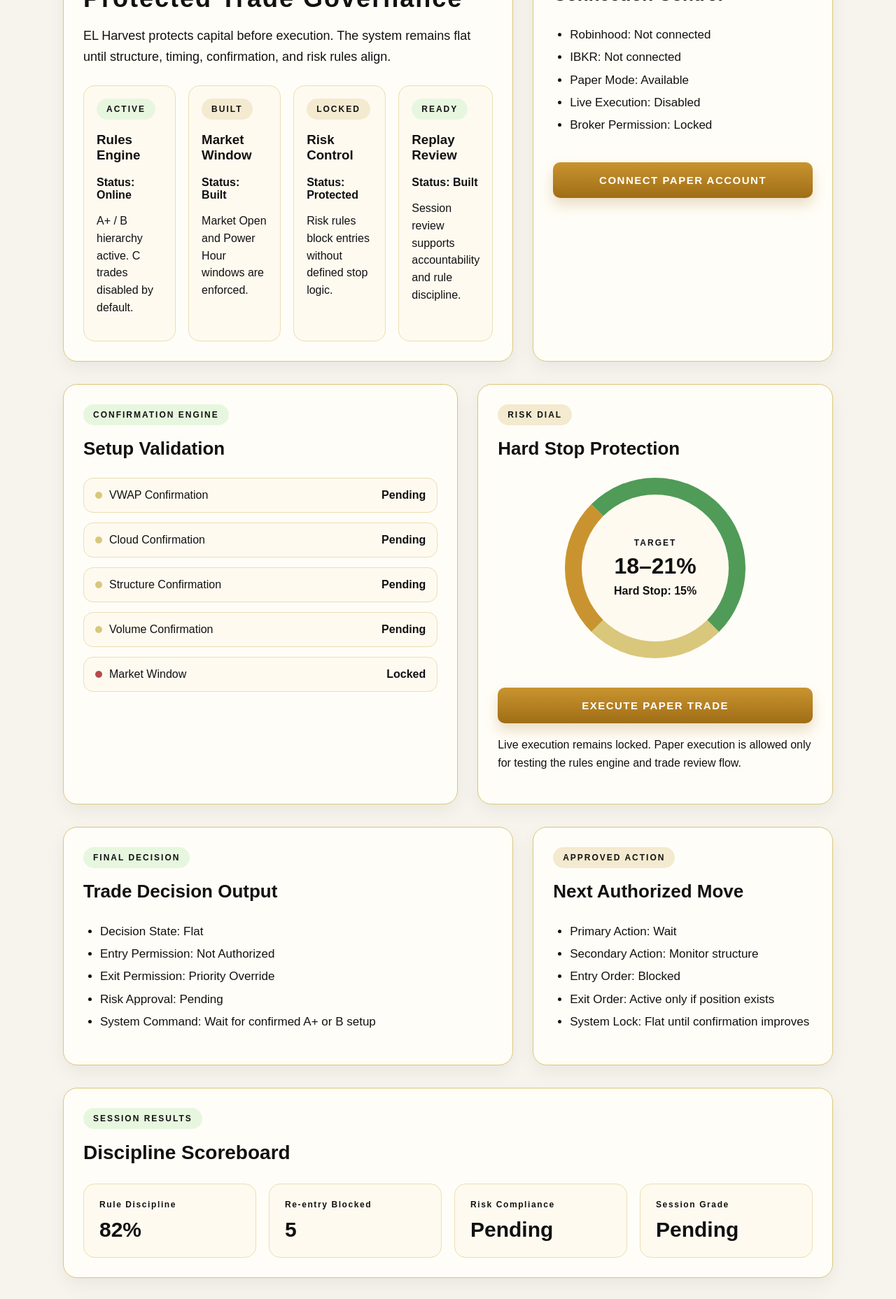
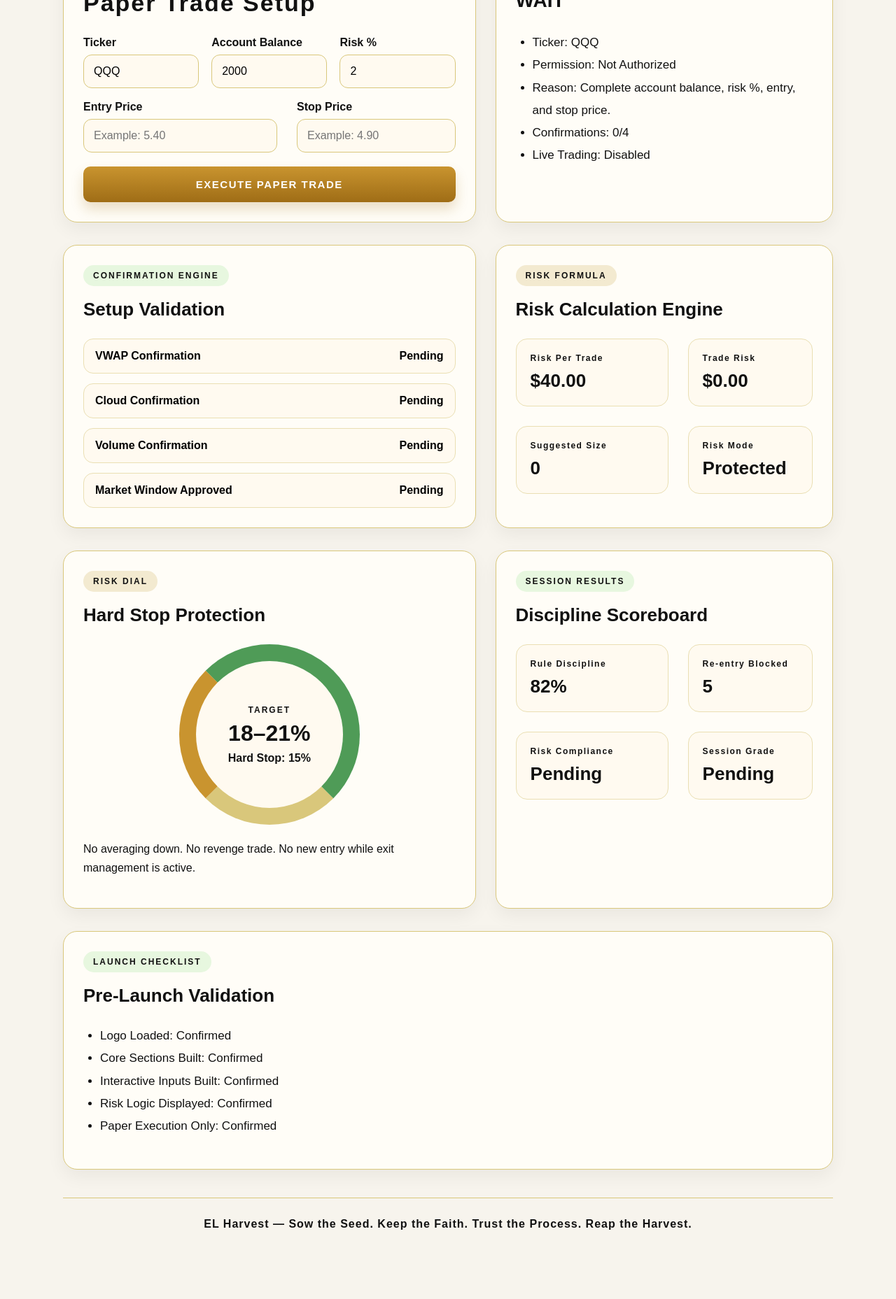
Before and after one commit to 1anointedradio-maker/elharvest-web, a Next.js app: page / in a window 1280 px wide. Shown: the part 580-2437 px from the top of the page at 70% size. After the commit the page ends 2399 px from the top, so only its background shows below. Built offline with nearby package versions, Linux system fonts and the light colour scheme.

Commit message:
Update page.jsx

```diff
--- a/app/page.jsx
+++ b/app/page.jsx
@@ -1,128 +1,81 @@
+"use client";
+
+import { useMemo, useState } from "react";
+
 export default function Home() {
-  const statusCards = [
-    {
-      badge: "ACTIVE",
-      title: "Rules Engine",
-      status: "Online",
-      detail: "A+ / B hierarchy active. C trades disabled by default.",
-      tone: "green",
-    },
-    {
-      badge: "BUILT",
-      title: "Market Window",
-      status: "Built",
-      detail: "Market Open and Power Hour windows are enforced.",
-      tone: "gold",
-    },
-    {
-      badge: "LOCKED",
-      title: "Risk Control",
-      status: "Protected",
-      detail: "Risk rules block entries without defined stop logic.",
-      tone: "gold",
-    },
-    {
-      badge: "READY",
-      title: "Replay Review",
-      status: "Built",
-      detail: "Session review supports accountability and rule discipline.",
-      tone: "green",
-    },
-  ];
+  const [ticker, setTicker] = useState("QQQ");
+  const [accountBalance, setAccountBalance] = useState("2000");
+  const [riskPercent, setRiskPercent] = useState("2");
+  const [entryPrice, setEntryPrice] = useState("");
+  const [stopPrice, setStopPrice] = useState("");
+  const [vwapConfirmed, setVwapConfirmed] = useState(false);
+  const [cloudConfirmed, setCloudConfirmed] = useState(false);
+  const [volumeConfirmed, setVolumeConfirmed] = useState(false);
+  const [marketWindow, setMarketWindow] = useState(false);
 
-  const confirmationChecks = [
-    { label: "VWAP Confirmation", value: "Pending", status: "pending" },
-    { label: "Cloud Confirmation", value: "Pending", status: "pending" },
-    { label: "Structure Confirmation", value: "Pending", status: "pending" },
-    { label: "Volume Confirmation", value: "Pending", status: "pending" },
-    { label: "Market Window", value: "Locked", status: "locked" },
-  ];
+  const calculations = useMemo(() => {
+    const balance = Number(accountBalance);
+    const risk = Number(riskPercent);
+    const entry = Number(entryPrice);
+    const stop = Number(stopPrice);
 
-  const decisionItems = [
-    "Decision State: Flat",
-    "Entry Permission: Not Authorized",
-    "Exit Permission: Priority Override",
-    "Risk Approval: Pending",
-    "System Command: Wait for confirmed A+ or B setup",
-  ];
+    const validBalance = balance > 0;
+    const validRisk = risk > 0;
+    const validEntry = entry > 0;
+    const validStop = stop > 0;
+    const tradeRisk = Math.abs(entry - stop);
+    const riskDollars = validBalance && validRisk ? balance * (risk / 100) : 0;
+    const positionSize =
+      riskDollars > 0 && tradeRisk > 0 ? Math.floor(riskDollars / tradeRisk) : 0;
 
-  const brokerItems = [
-    "Robinhood: Not connected",
-    "IBKR: Not connected",
-    "Paper Mode: Available",
-    "Live Execution: Disabled",
-    "Broker Permission: Locked",
-  ];
+    const confirmations = [vwapConfirmed, cloudConfirmed, volumeConfirmed, marketWindow];
+    const confirmedCount = confirmations.filter(Boolean).length;
 
-  const sessionStats = [
-    { label: "Rule Discipline", value: "82%" },
-    { label: "Re-entry Blocked", value: "5" },
-    { label: "Risk Compliance", value: "Pending" },
-    { label: "Session Grade", value: "Pending" },
-  ];
+    let decision = "FLAT";
+    let permission = "Not Authorized";
+    let reason = "Waiting for confirmed setup and valid risk inputs.";
 
-  const modules = [
-    {
-      badge: "TRADE CHECKLIST",
-      title: "Pre-Trade Confirmation",
-      tone: "green",
-      items: [
-        "Price Above/Below VWAP: Pending",
-        "Cloud Direction Confirmed: Pending",
-        "Market Window Approved: Pending",
-        "Risk Defined Before Entry: Required",
-        "Final Approval: Not Authorized",
-      ],
-    },
-    {
-      badge: "EXECUTION RULES",
-      title: "Entry and Exit Discipline",
-      tone: "gold",
-      items: [
-        "No entry without confirmed trade state",
-        "No entry while exit management is active",
-        "No trade during blocked market windows",
-        "Exit signal overrides all new setups",
-        "Manual override requires post-session review",
-      ],
-    },
-    {
-      badge: "SESSION COMMAND",
-      title: "Operator Instruction",
-      tone: "gold",
-      items: [
-        "Current Command: Stay Flat",
-        "Reason: Setup not confirmed",
-        "Allowed Action: Observe only",
-        "Blocked Action: New entry",
-        "Next Review: Market Open or Power Hour",
-      ],
-    },
-    {
-      badge: "SYSTEM LOCK",
-      title: "Readiness Gate",
-      tone: "gold",
-      items: [
-        "System Mode: Protected",
-        "Trading Permission: Locked",
-        "Data Requirement: Pending live inputs",
-        "Override Permission: Disabled",
-        "Release Condition: Confirmed A+ or B setup",
-      ],
-    },
-    {
-      badge: "LAUNCH CHECKLIST",
-      title: "Pre-Launch Validation",
-      tone: "green",
-      items: [
-        "Logo Loaded: Confirmed",
-        "Core Sections Built: Confirmed",
-        "Trading Rules Displayed: Confirmed",
-        "Risk Logic Displayed: Confirmed",
-        "Final Review Status: Pending",
-      ],
-    },
-  ];
+    if (!validBalance || !validRisk || !validEntry || !validStop) {
+      decision = "WAIT";
+      permission = "Not Authorized";
+      reason = "Complete account balance, risk %, entry, and stop price.";
+    } else if (tradeRisk <= 0) {
+      decision = "WAIT";
+      permission = "Not Authorized";
+      reason = "Entry and stop cannot be the same.";
+    } else if (confirmedCount < 4) {
+      decision = "FLAT";
+      permission = "Locked";
+      reason = "All confirmations are not aligned yet.";
+    } else {
+      decision = "PAPER ONLY";
+      permission = "Paper Trade Authorized";
+      reason = "Setup is confirmed for paper execution only.";
+    }
+
+    return {
+      balance,
+      risk,
+      entry,
+      stop,
+      tradeRisk,
+      riskDollars,
+      positionSize,
+      confirmedCount,
+      decision,
+      permission,
+      reason,
+    };
+  }, [
+    accountBalance,
+    riskPercent,
+    entryPrice,
+    stopPrice,
+    vwapConfirmed,
+    cloudConfirmed,
+    volumeConfirmed,
+    marketWindow,
+  ]);
 
   const panelStyle = {
     background: "#fffdf7",
@@ -135,13 +88,23 @@ export default function Home() {
   const badgeStyle = (tone = "gold") => ({
     display: "inline-block",
     fontSize: "12px",
-    fontWeight: "800",
+    fontWeight: "900",
     letterSpacing: "2px",
     padding: "8px 14px",
     borderRadius: "999px",
-    background: tone === "green" ? "#e7f7df" : "#f3ead0",
+    background: tone === "green" ? "#e7f7df" : tone === "red" ? "#f8dddd" : "#f3ead0",
     marginBottom: "18px",
   });
+
+  const inputStyle = {
+    width: "100%",
+    boxSizing: "border-box",
+    border: "1px solid #d9c77b",
+    borderRadius: "12px",
+    padding: "14px",
+    fontSize: "16px",
+    background: "#fffaf0",
+  };
 
   const buttonStyle = {
     width: "100%",
@@ -157,35 +120,69 @@ export default function Home() {
     boxShadow: "0 10px 18px rgba(159,109,22,0.22)",
   };
 
-  function StatusDot({ status }) {
-    const color =
-      status === "locked" ? "#b54b4b" : status === "confirmed" ? "#4f9b57" : "#d9c77b";
+  const decisionTone =
+    calculations.decision === "PAPER ONLY"
+      ? "green"
+      : calculations.decision === "WAIT"
+      ? "gold"
+      : "red";
 
+  function Field({ label, value, onChange, placeholder, type = "text" }) {
     return (
-      <span
-        style={{
-          width: "10px",
-          height: "10px",
-          borderRadius: "50%",
-          background: color,
-          display: "inline-block",
-          marginRight: "10px",
-        }}
-      />
+      <label style={{ display: "grid", gap: "8px", fontWeight: "800" }}>
+        {label}
+        <input
+          type={type}
+          value={value}
+          placeholder={placeholder}
+          onChange={(event) => onChange(event.target.value)}
+          style={inputStyle}
+        />
+      </label>
     );
   }
 
-  function ModuleCard({ badge, title, items, tone }) {
+  function ToggleCheck({ label, checked, onChange }) {
     return (
-      <section style={{ ...panelStyle, marginTop: "32px" }}>
-        <div style={badgeStyle(tone)}>{badge}</div>
-        <h3 style={{ marginTop: 0, fontSize: "26px" }}>{title}</h3>
-        <ul style={{ lineHeight: "1.9", paddingLeft: "24px", fontSize: "17px" }}>
-          {items.map((item) => (
-            <li key={item}>{item}</li>
-          ))}
-        </ul>
-      </section>
+      <button
+        type="button"
+        onClick={() => onChange(!checked)}
+        style={{
+          display: "flex",
+          justifyContent: "space-between",
+          alignItems: "center",
+          border: "1px solid #eadfb3",
+          borderRadius: "14px",
+          padding: "15px 16px",
+          background: checked ? "#e7f7df" : "#fffaf0",
+          fontSize: "16px",
+          fontWeight: "800",
+          textAlign: "left",
+        }}
+      >
+        <span>{label}</span>
+        <span>{checked ? "Confirmed" : "Pending"}</span>
+      </button>
+    );
+  }
+
+  function StatBox({ label, value }) {
+    return (
+      <div
+        style={{
+          border: "1px solid #eadfb3",
+          borderRadius: "16px",
+          padding: "20px",
+          background: "#fffaf0",
+        }}
+      >
+        <div style={{ fontSize: "12px", letterSpacing: "1.5px", fontWeight: "900" }}>
+          {label}
+        </div>
+        <div style={{ fontSize: "26px", fontWeight: "900", marginTop: "10px" }}>
+          {value}
+        </div>
+      </div>
     );
   }
 
@@ -207,7 +204,7 @@ export default function Home() {
 
         .eh-grid-2 {
           display: grid;
-          grid-template-columns: 1.2fr 0.8fr;
+          grid-template-columns: 1.1fr 0.9fr;
           gap: 28px;
           align-items: stretch;
         }
@@ -215,7 +212,7 @@ export default function Home() {
         .eh-grid-3 {
           display: grid;
           grid-template-columns: repeat(3, 1fr);
-          gap: 22px;
+          gap: 18px;
         }
 
         .eh-grid-4 {
@@ -224,23 +221,16 @@ export default function Home() {
           gap: 18px;
         }
 
-        .eh-mobile-stack {
-          display: grid;
-          grid-template-columns: 1fr 0.9fr;
-          gap: 28px;
-        }
-
         @media (max-width: 900px) {
           .eh-grid-2,
           .eh-grid-3,
-          .eh-grid-4,
-          .eh-mobile-stack {
+          .eh-grid-4 {
             grid-template-columns: 1fr;
           }
 
           .eh-command-bar {
+            flex-direction: column;
             align-items: flex-start;
-            flex-direction: column;
           }
         }
       `}</style>
@@ -249,108 +239,121 @@ export default function Home() {
         <div>
           <strong style={{ letterSpacing: "1.5px" }}>EL HARVEST COMMAND CENTER</strong>
           <div style={{ fontSize: "14px", marginTop: "6px", opacity: 0.8 }}>
-            Protected Mode · Paper Execution · Live Trading Locked
+            Interactive Risk Calculator · Paper Execution · Live Trading Locked
           </div>
         </div>
 
-        <div
-          style={{
-            padding: "8px 12px",
-            borderRadius: "999px",
-            background: "#e7f7df",
-            fontWeight: "800",
-            letterSpacing: "1px",
-            fontSize: "12px",
-          }}
-        >
-          SYSTEM SAFE
-        </div>
+        <div style={badgeStyle(decisionTone)}>{calculations.decision}</div>
       </section>
 
       <section className="eh-grid-2">
         <div style={panelStyle}>
-          <div style={badgeStyle("green")}>PRODUCT CORE</div>
-          <h2
-            style={{
-              fontSize: "36px",
-              letterSpacing: "2px",
-              marginTop: 0,
-              marginBottom: "12px",
-            }}
-          >
-            Protected Trade Governance
+          <div style={badgeStyle("green")}>TRADE INPUT</div>
+          <h2 style={{ fontSize: "34px", letterSpacing: "2px", marginTop: 0 }}>
+            Paper Trade Setup
           </h2>
 
-          <p style={{ fontSize: "18px", lineHeight: "1.65", maxWidth: "760px" }}>
-            EL Harvest protects capital before execution. The system remains flat until
-            structure, timing, confirmation, and risk rules align.
-          </p>
+          <div className="eh-grid-3" style={{ marginTop: "22px" }}>
+            <Field label="Ticker" value={ticker} onChange={setTicker} placeholder="QQQ" />
+            <Field
+              label="Account Balance"
+              value={accountBalance}
+              onChange={setAccountBalance}
+              placeholder="2000"
+              type="number"
+            />
+            <Field
+              label="Risk %"
+              value={riskPercent}
+              onChange={setRiskPercent}
+              placeholder="2"
+              type="number"
+            />
+          </div>
 
-          <div className="eh-grid-4" style={{ marginTop: "26px" }}>
-            {statusCards.map((card) => (
-              <div
-                key={card.title}
-                style={{
-                  border: "1px solid #eadfb3",
-                  borderRadius: "16px",
-                  padding: "18px",
-                  background: "#fffaf0",
-                }}
-              >
-                <div style={badgeStyle(card.tone)}>{card.badge}</div>
-                <h3 style={{ marginTop: 0 }}>{card.title}</h3>
-                <strong>Status: {card.status}</strong>
-                <p style={{ lineHeight: "1.55" }}>{card.detail}</p>
-              </div>
-            ))}
+          <div className="eh-grid-2" style={{ marginTop: "18px" }}>
+            <Field
+              label="Entry Price"
+              value={entryPrice}
+              onChange={setEntryPrice}
+              placeholder="Example: 5.40"
+              type="number"
+            />
+            <Field
+              label="Stop Price"
+              value={stopPrice}
+              onChange={setStopPrice}
+              placeholder="Example: 4.90"
+              type="number"
+            />
           </div>
+
+          <button style={buttonStyle}>EXECUTE PAPER TRADE</button>
         </div>
 
         <div style={panelStyle}>
-          <div style={badgeStyle("gold")}>BROKER STATUS</div>
-          <h3 style={{ marginTop: 0, fontSize: "26px" }}>Connection Control</h3>
+          <div style={badgeStyle(decisionTone)}>FINAL DECISION</div>
+          <h3 style={{ marginTop: 0, fontSize: "28px" }}>{calculations.decision}</h3>
 
           <ul style={{ lineHeight: "1.9", paddingLeft: "24px", fontSize: "17px" }}>
-            {brokerItems.map((item) => (
-              <li key={item}>{item}</li>
-            ))}
+            <li>Ticker: {ticker || "Pending"}</li>
+            <li>Permission: {calculations.permission}</li>
+            <li>Reason: {calculations.reason}</li>
+            <li>Confirmations: {calculations.confirmedCount}/4</li>
+            <li>Live Trading: Disabled</li>
           </ul>
-
-          <button style={buttonStyle}>CONNECT PAPER ACCOUNT</button>
         </div>
       </section>
 
-      <section className="eh-mobile-stack" style={{ marginTop: "32px" }}>
+      <section className="eh-grid-2" style={{ marginTop: "32px" }}>
         <div style={panelStyle}>
           <div style={badgeStyle("green")}>CONFIRMATION ENGINE</div>
           <h3 style={{ marginTop: 0, fontSize: "26px" }}>Setup Validation</h3>
 
           <div style={{ display: "grid", gap: "14px", marginTop: "20px" }}>
-            {confirmationChecks.map((check) => (
-              <div
-                key={check.label}
-                style={{
-                  display: "flex",
-                  justifyContent: "space-between",
-                  alignItems: "center",
-                  gap: "16px",
-                  padding: "15px 16px",
-                  border: "1px solid #eadfb3",
-                  borderRadius: "14px",
-                  background: "#fffaf0",
-                  fontSize: "16px",
-                }}
-              >
-                <span>
-                  <StatusDot status={check.status} />
-                  {check.label}
-                </span>
-                <strong>{check.value}</strong>
-              </div>
-            ))}
+            <ToggleCheck
+              label="VWAP Confirmation"
+              checked={vwapConfirmed}
+              onChange={setVwapConfirmed}
+            />
+            <ToggleCheck
+              label="Cloud Confirmation"
+              checked={cloudConfirmed}
+              onChange={setCloudConfirmed}
+            />
+            <ToggleCheck
+              label="Volume Confirmation"
+              checked={volumeConfirmed}
+              onChange={setVolumeConfirmed}
+            />
+            <ToggleCheck
+              label="Market Window Approved"
+              checked={marketWindow}
+              onChange={setMarketWindow}
+            />
           </div>
         </div>
 
+        <div style={panelStyle}>
+          <div style={badgeStyle("gold")}>RISK FORMULA</div>
+          <h3 style={{ marginTop: 0, fontSize: "26px" }}>Risk Calculation Engine</h3>
+
+          <div className="eh-grid-2" style={{ marginTop: "22px" }}>
+            <StatBox
+              label="Risk Per Trade"
+              value={`$${calculations.riskDollars.toFixed(2)}`}
+            />
+            <StatBox
+              label="Trade Risk"
+              value={`$${calculations.tradeRisk.toFixed(2)}`}
+            />
+            <StatBox label="Suggested Size" value={calculations.positionSize} />
+            <StatBox label="Risk Mode" value="Protected" />
+          </div>
+        </div>
+      </section>
+
+      <section className="eh-grid-2" style={{ marginTop: "32px" }}>
         <div style={panelStyle}>
           <div style={badgeStyle("gold")}>RISK DIAL</div>
           <h3 style={{ marginTop: 0, fontSize: "26px" }}>Hard Stop Protection</h3>
@@ -373,84 +376,47 @@ export default function Home() {
             }}
           >
             <div>
-              <div style={{ fontSize: "12px", letterSpacing: "2px", fontWeight: "800" }}>
+              <div style={{ fontSize: "12px", letterSpacing: "2px", fontWeight: "900" }}>
                 TARGET
               </div>
               <div style={{ fontSize: "32px", fontWeight: "900", marginTop: "8px" }}>
                 18–21%
               </div>
-              <div style={{ marginTop: "8px", fontWeight: "700" }}>Hard Stop: 15%</div>
+              <div style={{ marginTop: "8px", fontWeight: "800" }}>Hard Stop: 15%</div>
             </div>
           </div>
 
-          <button style={buttonStyle}>EXECUTE PAPER TRADE</button>
-
-          <p style={{ lineHeight: "1.65", marginTop: "18px" }}>
-            Live execution remains locked. Paper execution is allowed only for testing the
-            rules engine and trade review flow.
+          <p style={{ lineHeight: "1.65" }}>
+            No averaging down. No revenge trade. No new entry while exit management is
+            active.
           </p>
-        </div>
-      </section>
-
-      <section className="eh-grid-2" style={{ marginTop: "32px" }}>
-        <div style={panelStyle}>
-          <div style={badgeStyle("green")}>FINAL DECISION</div>
-          <h3 style={{ marginTop: 0, fontSize: "26px" }}>Trade Decision Output</h3>
-          <ul style={{ lineHeight: "1.9", paddingLeft: "24px", fontSize: "17px" }}>
-            {decisionItems.map((item) => (
-              <li key={item}>{item}</li>
-            ))}
-          </ul>
         </div>
 
         <div style={panelStyle}>
-          <div style={badgeStyle("gold")}>APPROVED ACTION</div>
-          <h3 style={{ marginTop: 0, fontSize: "26px" }}>Next Authorized Move</h3>
-          <ul style={{ lineHeight: "1.9", paddingLeft: "24px", fontSize: "17px" }}>
-            <li>Primary Action: Wait</li>
-            <li>Secondary Action: Monitor structure</li>
-            <li>Entry Order: Blocked</li>
-            <li>Exit Order: Active only if position exists</li>
-            <li>System Lock: Flat until confirmation improves</li>
-          </ul>
+          <div style={badgeStyle("green")}>SESSION RESULTS</div>
+          <h3 style={{ marginTop: 0, fontSize: "26px" }}>Discipline Scoreboard</h3>
+
+          <div className="eh-grid-2" style={{ marginTop: "22px" }}>
+            <StatBox label="Rule Discipline" value="82%" />
+            <StatBox label="Re-entry Blocked" value="5" />
+            <StatBox label="Risk Compliance" value="Pending" />
+            <StatBox label="Session Grade" value="Pending" />
+          </div>
         </div>
       </section>
 
       <section style={{ ...panelStyle, marginTop: "32px" }}>
-        <div style={badgeStyle("green")}>SESSION RESULTS</div>
-        <h3 style={{ marginTop: 0, fontSize: "28px" }}>Discipline Scoreboard</h3>
+        <div style={badgeStyle("green")}>LAUNCH CHECKLIST</div>
+        <h3 style={{ marginTop: 0, fontSize: "26px" }}>Pre-Launch Validation</h3>
 
-        <div className="eh-grid-4" style={{ marginTop: "22px" }}>
-          {sessionStats.map((stat) => (
-            <div
-              key={stat.label}
-              style={{
-                border: "1px solid #eadfb3",
-                borderRadius: "16px",
-                padding: "22px",
-                background: "#fffaf0",
-              }}
-            >
-              <div style={{ fontSize: "12px", letterSpacing: "1.6px", fontWeight: "900" }}>
-                {stat.label}
-              </div>
-              <div style={{ fontSize: "30px", fontWeight: "900", marginTop: "12px" }}>
-                {stat.value}
-              </div>
-            </div>
-          ))}
-        </div>
+        <ul style={{ lineHeight: "1.9", paddingLeft: "24px", fontSize: "17px" }}>
+          <li>Logo Loaded: Confirmed</li>
+          <li>Core Sections Built: Confirmed</li>
+          <li>Interactive Inputs Built: Confirmed</li>
+          <li>Risk Logic Displayed: Confirmed</li>
+          <li>Paper Execution Only: Confirmed</li>
+        </ul>
       </section>
-
-      {modules.map((module) => (
-        <ModuleCard
-          key={module.badge}
-          badge={module.badge}
-          title={module.title}
-          items={module.items}
-          tone={module.tone}
-        />
-      ))}
 
       <footer
         style={{
@@ -459,7 +425,7 @@ export default function Home() {
           textAlign: "center",
           borderTop: "1px solid #d9c77b",
           letterSpacing: "1px",
-          fontWeight: "700",
+          fontWeight: "800",
         }}
       >
         EL Harvest — Sow the Seed. Keep the Faith. Trust the Process. Reap the Harvest.
```
